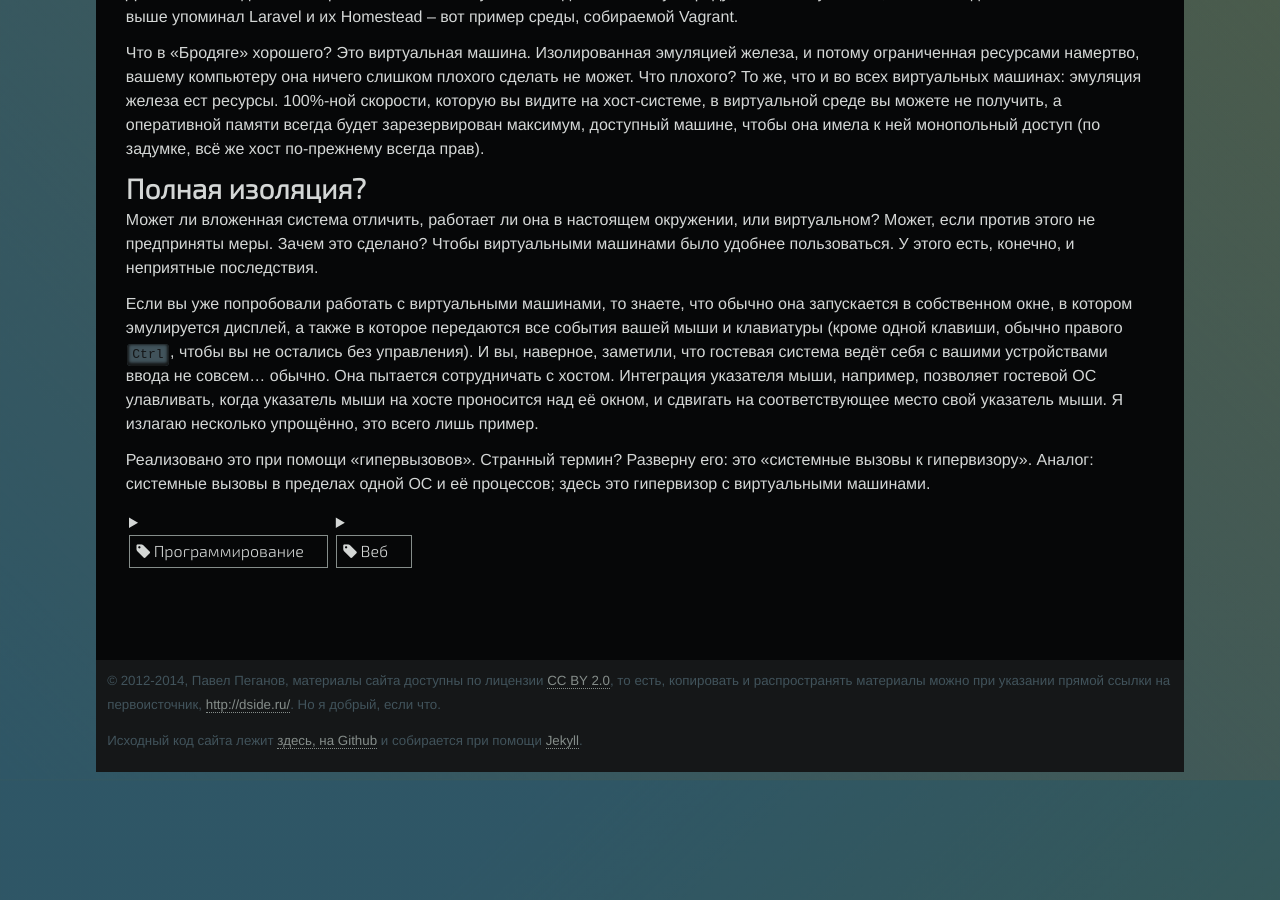
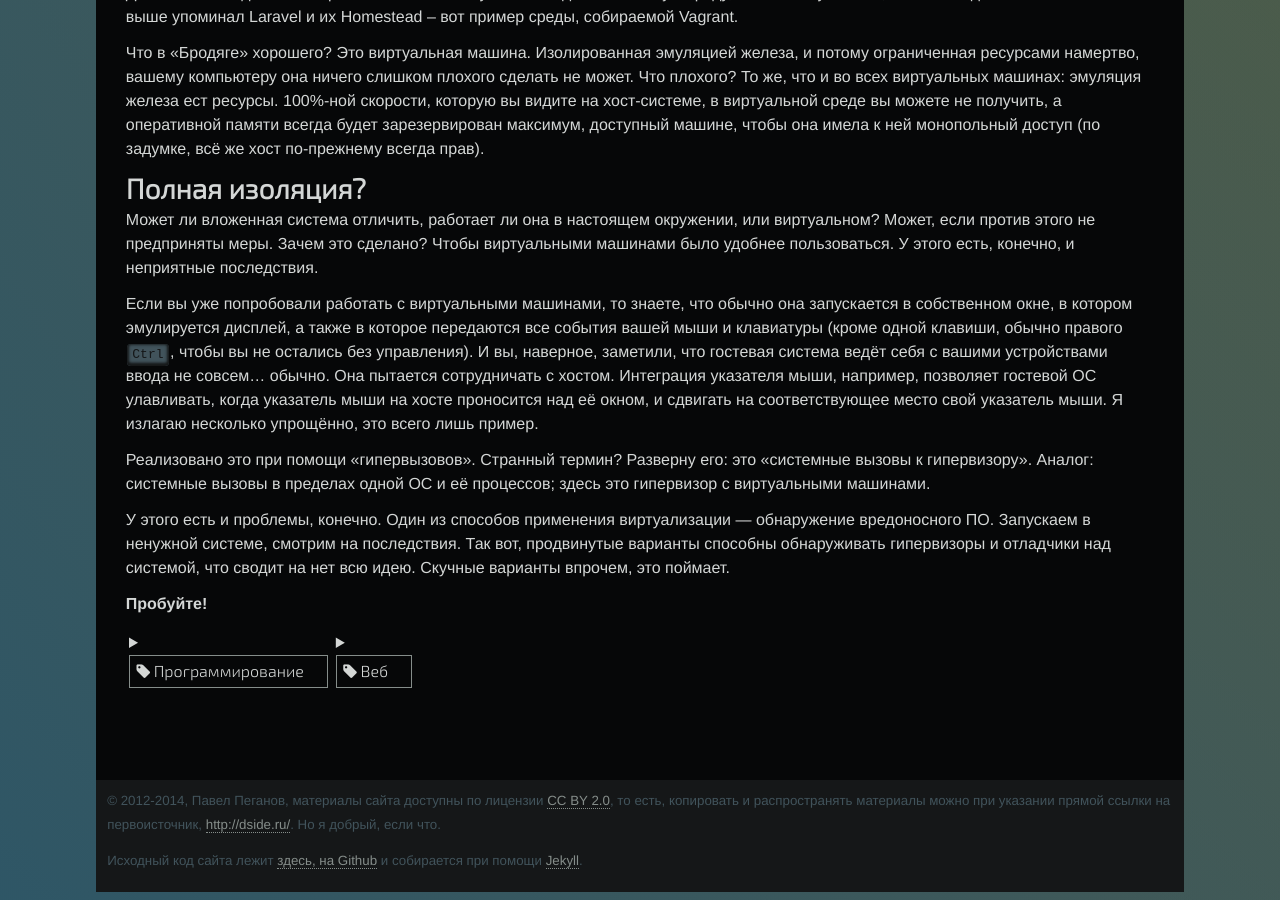
Before and after one commit to D-side/d-side.github.io, a Jekyll site: the page built from _posts/2014-10-14-virtualizing-stuff.md, in a window 1280 px wide and 900 px high, scrolled down 3381 px. Built offline with Jekyll 4.4.1, drawn with Linux system fonts in a browser that asks for light colours; comment, search, counter and statistics services are not loaded; before the commit the page ends 4161 px from its top, so only the background shows below that.

Commit message:
Another update to virtualization

```diff
--- a/_posts/2014-10-14-virtualizing-stuff.md
+++ b/_posts/2014-10-14-virtualizing-stuff.md
@@ -98,3 +98,7 @@ wip: true
 Если вы уже попробовали работать с виртуальными машинами, то знаете, что обычно она запускается в собственном окне, в котором эмулируется дисплей, а также в которое передаются все события вашей мыши и клавиатуры (кроме одной клавиши, обычно правого <kbd>Ctrl</kbd>, чтобы вы не остались без управления). И вы, наверное, заметили, что гостевая система ведёт себя с вашими устройствами ввода не совсем... обычно. Она пытается сотрудничать с хостом. Интеграция указателя мыши, например, позволяет гостевой ОС улавливать, когда указатель мыши на хосте проносится над её окном, и сдвигать на соответствующее место свой указатель мыши. Я излагаю несколько упрощённо, это всего лишь пример.
 
 Реализовано это при помощи "гипервызовов". Странный термин? Разверну его: это "системные вызовы к гипервизору". Аналог: системные вызовы в пределах одной ОС и её процессов; здесь это гипервизор с виртуальными машинами.
+
+У этого есть и проблемы, конечно. Один из способов применения виртуализации &mdash; обнаружение вредоносного ПО. Запускаем в ненужной системе, смотрим на последствия. Так вот, продвинутые варианты способны обнаруживать гипервизоры и отладчики над системой, что сводит на нет всю идею. Скучные варианты впрочем, это поймает.
+
+**Пробуйте!**
```
